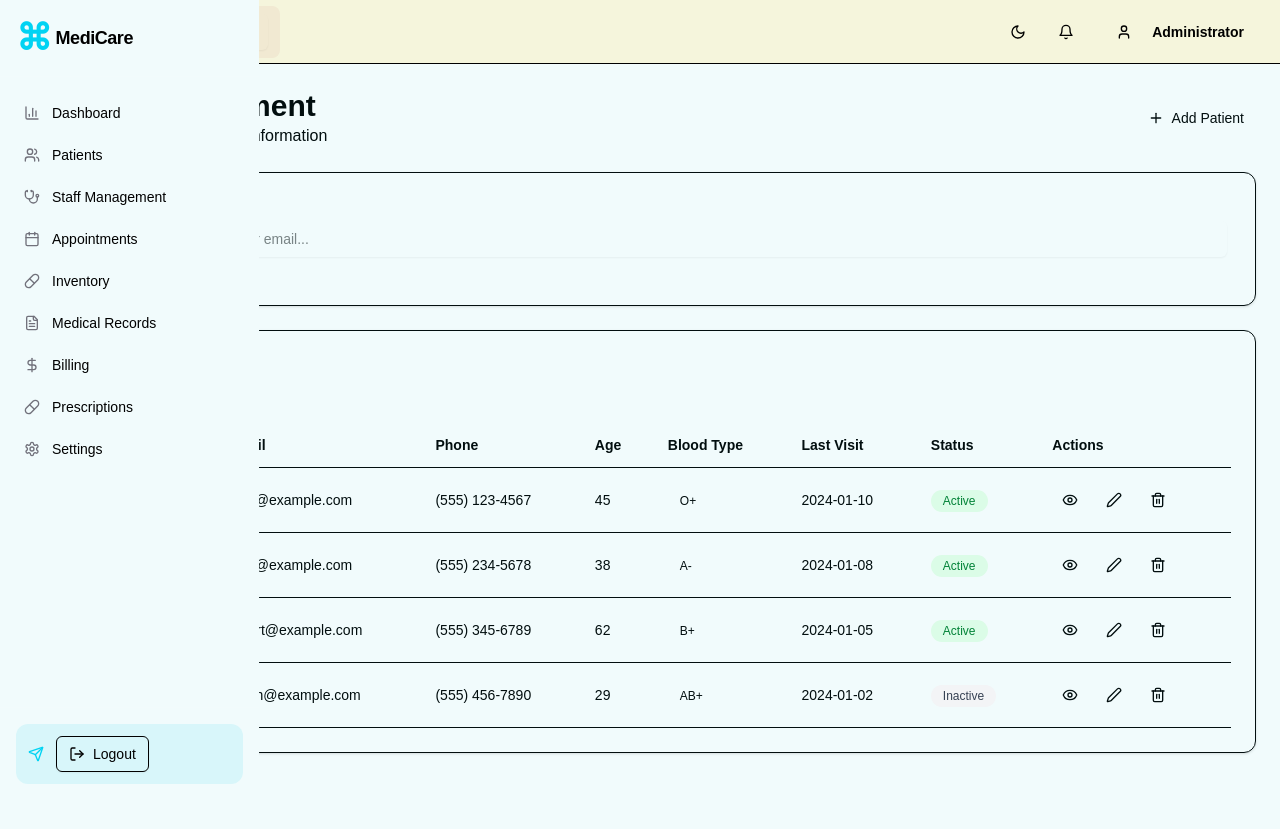
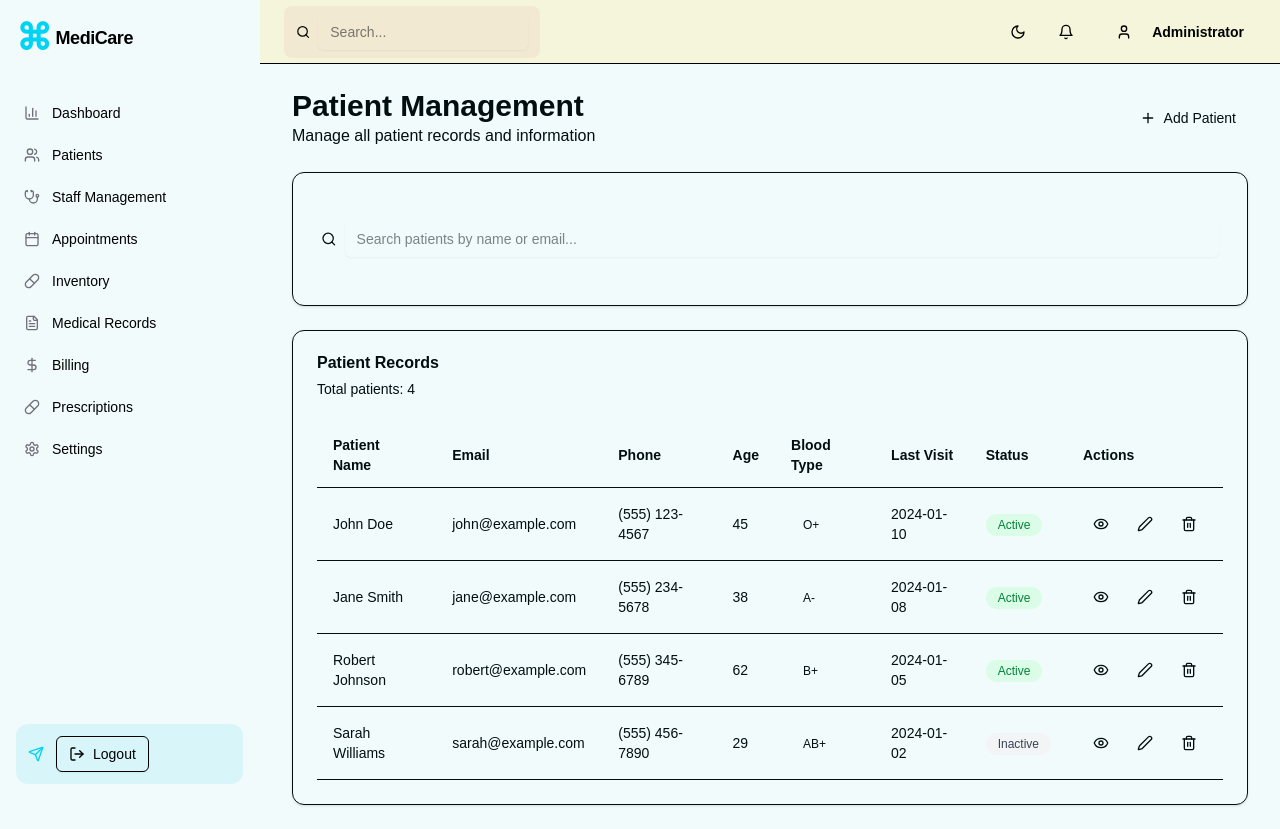
Before and after one commit to Godswill-joel/hospital-admin-management, a Next.js app in the folder frontend/: page /patients in a window 1280 px wide. Before the commit the page ends 800 px from the top, so only its background shows below. Built offline with nearby package versions, Linux system fonts and the light colour scheme.

Commit message:
`Updated PatientsPage component with minor changes`

```diff
--- a/frontend/app/patients/page.tsx
+++ b/frontend/app/patients/page.tsx
@@ -7,7 +7,7 @@ import { Card, CardContent, CardDescription, CardHeader, CardTitle } from "@/com
 import { Button } from "@/components/ui/button";
 import { Input } from "@/components/ui/input";
 import { Label } from "@/components/ui/label";
-import {patientsData} from "@/data/data";
+import { patientsData } from "@/data/data";
 import { Search, Plus, Edit2, Trash2, Eye, X } from "lucide-react";
 
 interface Patient {
@@ -102,12 +102,14 @@ export default function PatientsPage() {
     }
 
     return (
-    <div className="flex h-screen bg-background">
-      <Sidebar  />
-      <div className="flex-1 flex flex-col overflow-hidden">
+        <div className="min-h-screen bg-background">
+            <Sidebar />
+
+            <div className="lg:ml-[260px] flex flex-col min-h-screen">
                 <Topbar role={userRole} />
-        <main className="flex-1 overflow-auto">
-          <div className="p-6 space-y-6">
+
+                <main className="flex-1 overflow-y-auto">
+                    <div className="w-full max-w-7xl mx-auto px-6 py-6 lg:px-8 space-y-6">
                         {/* Header */}
                         <div className="flex items-center justify-between">
                             <div>
@@ -172,8 +174,7 @@ export default function PatientsPage() {
                                                     <td className="py-4 px-4 text-muted-foreground">{patient.lastVisit}</td>
                                                     <td className="py-4 px-4">
                                                         <span
-                              className={`px-3 py-1 rounded-full text-xs font-medium ${
-                                patient.status === "Active"
+                                                            className={`px-3 py-1 rounded-full text-xs font-medium ${patient.status === "Active"
                                                                     ? "bg-green-100 text-green-700"
                                                                     : "bg-gray-100 text-gray-700"
                                                                 }`}
```
Lines whose indentation alone changed are shown as unchanged.
